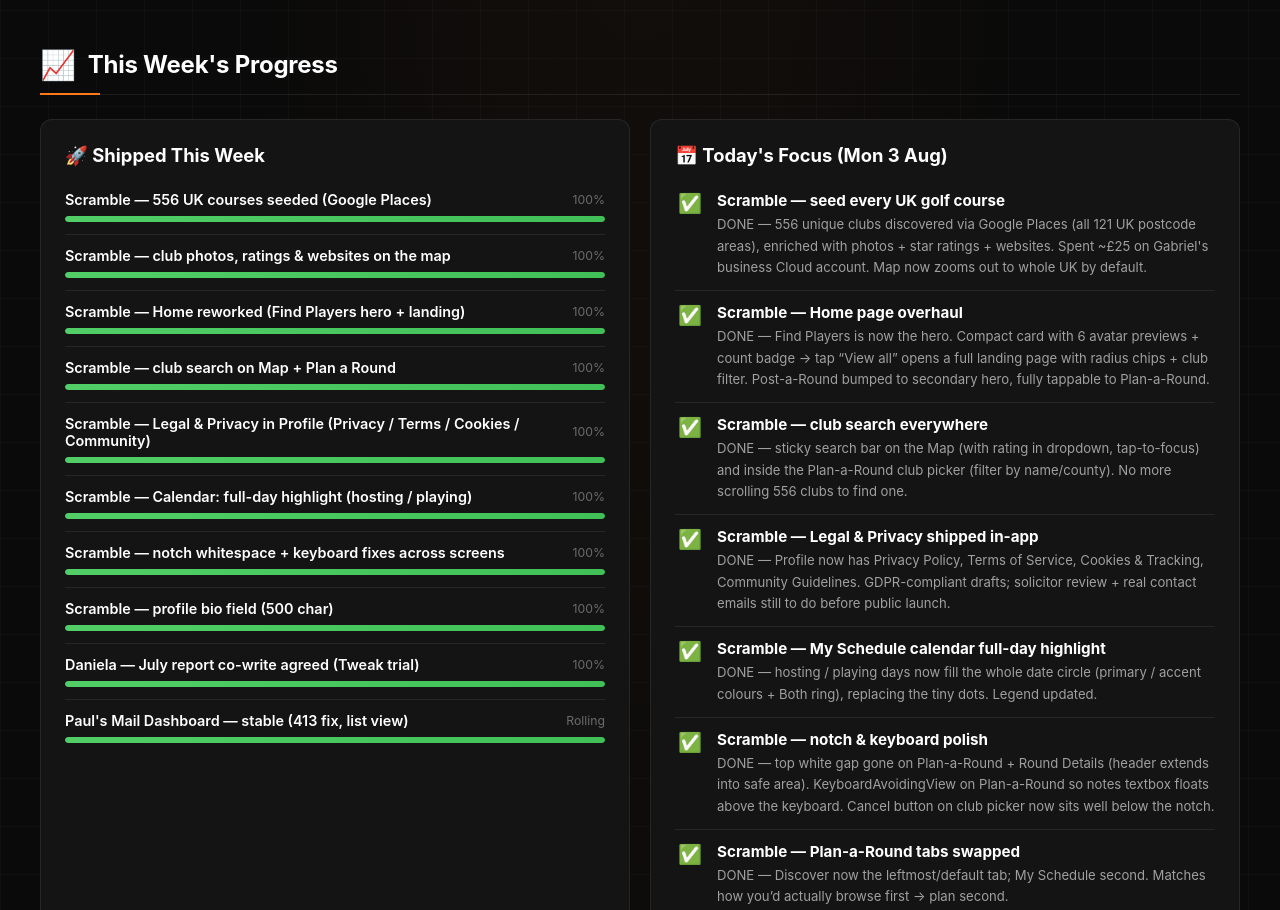
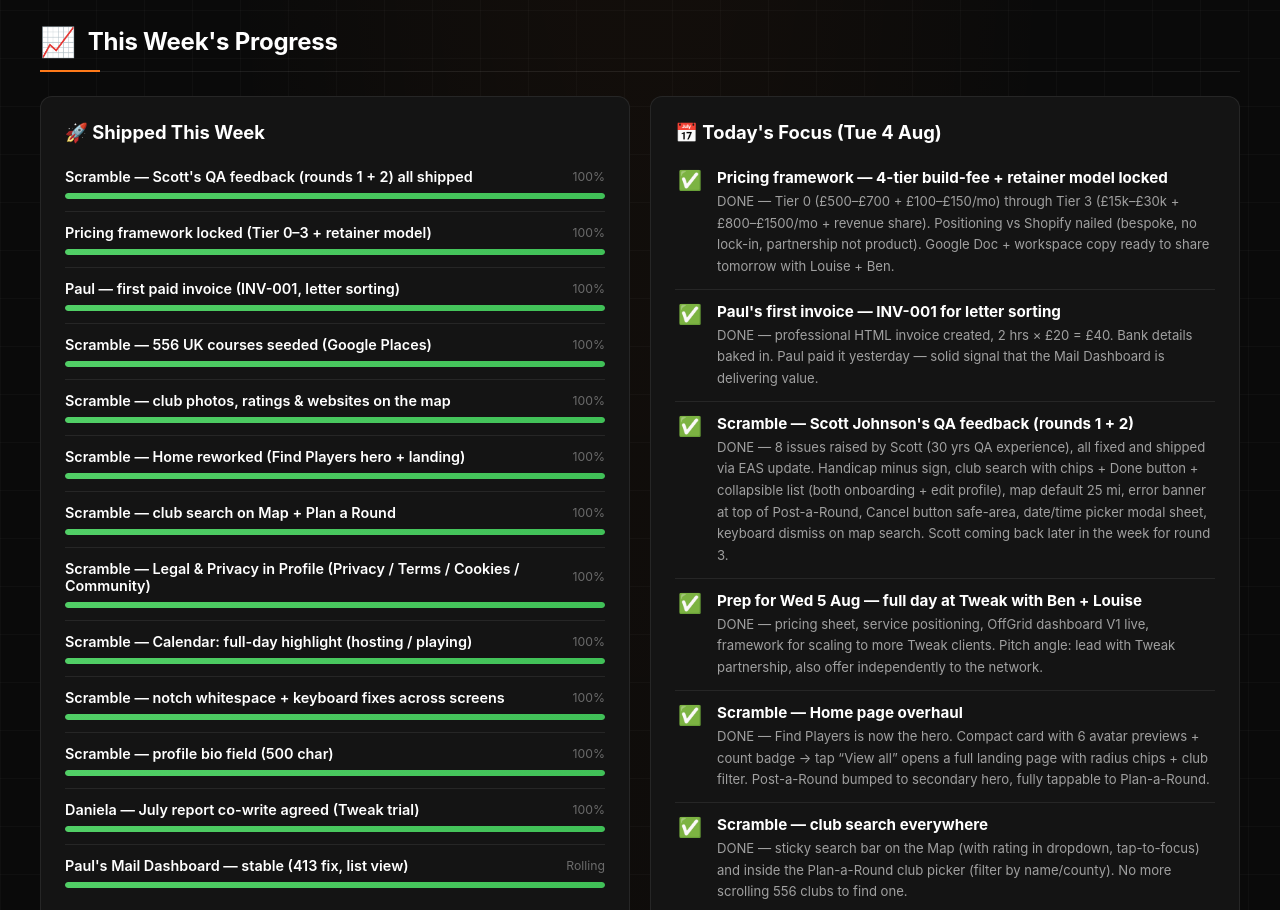
Before and after one commit to hlake1/herbie-dashboard, a plain HTML site: page index.html in a window 1280 px wide. Shown: the part 1478-2388 px from the top of the page. Drawn offline with Linux system fonts and the light colour scheme.

Commit message:
Tue 4 Aug: Scott QA rounds 1+2 shipped, pricing framework locked, Paul invoice, Tweak day tomorrow

```diff
--- a/index.html
+++ b/index.html
@@ -349,7 +349,7 @@
                         Tweak / OffGrid Pro Dashboard
                     </h3>
                     <div class="card-desc">
-                        Live dashboard for Tweak's client OffGrid Pro. Restructured (Tue 28) to match Daniela's new 7-question monthly report framework. Trialling July's report together — Daniela pulls data at month-end, we auto-populate. Awaiting call today to lock Maton API key path for August onwards.
+                        Live dashboard for Tweak's client OffGrid Pro. Restructured (Tue 28) to match Daniela's new 7-question monthly report framework. Trialling July's report together — Daniela pulls data at month-end, we auto-populate. Full day at Tweak Wed 5 Aug with Ben + Louise to lock in the partnership + scaling plan.
                     </div>
                     <div class="card-meta">
                         <span class="badge badge-hot">Live</span>
@@ -377,11 +377,11 @@
                         Scramble ⛳
                     </h3>
                     <div class="card-desc">
-                        Golf partner matching app. V1 live on Expo Go with real UK data. <strong>556 UK golf courses seeded</strong> via Google Places (photos + star ratings + websites) on Gabriel's business Cloud account for ~£25-30 one-off. Map defaults to zoomed-out UK view; tap any pin for photo + rating card. Home page reworked (Find Players hero + compact card + View-all landing). Legal & Privacy section shipped in Profile (Privacy Policy, Terms, Cookies, Community Guidelines). Club search on Map + Plan-a-Round. Domain <strong>scramble.org.uk</strong>.
+                        Golf partner matching app. V1 live on Expo Go with real UK data. <strong>556 UK golf courses seeded</strong>. First professional QA feedback round from <strong>Scott Johnson</strong> (30 yrs software tester) — 8 issues raised, all 8 fixed and shipped today (handicap minus sign, club search UX overhaul with chips + Done button + collapsible list, map default 25 mi, error banner top of Post-a-Round, safe-area on Cancel button, date/time picker modal sheet, keyboard dismiss on map search). Domain <strong>scramble.org.uk</strong>.
                     </div>
                     <div class="card-meta">
                         <span class="badge badge-hot">V1 iterating</span>
-                        <span>556 UK clubs live</span>
+                        <span>Scott QA round 1 shipped ✓</span>
                     </div>
                 </div>
 
@@ -452,6 +452,33 @@
             <div class="grid-2">
                 <div class="card">
                     <h3>🚀 Shipped This Week</h3>
+                    <div class="progress-item">
+                        <div class="progress-name">
+                            <strong>Scramble — Scott's QA feedback (rounds 1 + 2) all shipped</strong>
+                            <span>100%</span>
+                        </div>
+                        <div class="progress-bar">
+                            <div class="progress-fill done" style="width: 100%;"></div>
+                        </div>
+                    </div>
+                    <div class="progress-item">
+                        <div class="progress-name">
+                            <strong>Pricing framework locked (Tier 0–3 + retainer model)</strong>
+                            <span>100%</span>
+                        </div>
+                        <div class="progress-bar">
+                            <div class="progress-fill done" style="width: 100%;"></div>
+                        </div>
+                    </div>
+                    <div class="progress-item">
+                        <div class="progress-name">
+                            <strong>Paul — first paid invoice (INV-001, letter sorting)</strong>
+                            <span>100%</span>
+                        </div>
+                        <div class="progress-bar">
+                            <div class="progress-fill done" style="width: 100%;"></div>
+                        </div>
+                    </div>
                     <div class="progress-item">
                         <div class="progress-name">
                             <strong>Scramble — 556 UK courses seeded (Google Places)</strong>
@@ -545,12 +572,33 @@
                 </div>
 
                 <div class="card">
-                    <h3>📅 Today's Focus (Mon 3 Aug)</h3>
+                    <h3>📅 Today's Focus (Tue 4 Aug)</h3>
                     <div class="focus-item">
                         <div class="focus-icon">✅</div>
                         <div class="focus-content">
-                            <strong>Scramble — seed every UK golf course</strong>
-                            <span>DONE — 556 unique clubs discovered via Google Places (all 121 UK postcode areas), enriched with photos + star ratings + websites. Spent ~£25 on Gabriel's business Cloud account. Map now zooms out to whole UK by default.</span>
+                            <strong>Pricing framework — 4-tier build-fee + retainer model locked</strong>
+                            <span>DONE — Tier 0 (£500–£700 + £100–£150/mo) through Tier 3 (£15k–£30k + £800–£1500/mo + revenue share). Positioning vs Shopify nailed (bespoke, no lock-in, partnership not product). Google Doc + workspace copy ready to share tomorrow with Louise + Ben.</span>
+                        </div>
+                    </div>
+                    <div class="focus-item">
+                        <div class="focus-icon">✅</div>
+                        <div class="focus-content">
+                            <strong>Paul's first invoice — INV-001 for letter sorting</strong>
+                            <span>DONE — professional HTML invoice created, 2 hrs × £20 = £40. Bank details baked in. Paul paid it yesterday — solid signal that the Mail Dashboard is delivering value.</span>
+                        </div>
+                    </div>
+                    <div class="focus-item">
+                        <div class="focus-icon">✅</div>
+                        <div class="focus-content">
+                            <strong>Scramble — Scott Johnson's QA feedback (rounds 1 + 2)</strong>
+                            <span>DONE — 8 issues raised by Scott (30 yrs QA experience), all fixed and shipped via EAS update. Handicap minus sign, club search with chips + Done button + collapsible list (both onboarding + edit profile), map default 25 mi, error banner at top of Post-a-Round, Cancel button safe-area, date/time picker modal sheet, keyboard dismiss on map search. Scott coming back later in the week for round 3.</span>
+                        </div>
+                    </div>
+                    <div class="focus-item">
+                        <div class="focus-icon">✅</div>
+                        <div class="focus-content">
+                            <strong>Prep for Wed 5 Aug — full day at Tweak with Ben + Louise</strong>
+                            <span>DONE — pricing sheet, service positioning, OffGrid dashboard V1 live, framework for scaling to more Tweak clients. Pitch angle: lead with Tweak partnership, also offer independently to the network.</span>
                         </div>
                     </div>
                     <div class="focus-item">
@@ -603,24 +651,24 @@
                         </div>
                     </div>
                     <div class="focus-item">
-                        <div class="focus-icon">💬</div>
+                        <div class="focus-icon">📅</div>
                         <div class="focus-content">
-                            <strong>Chat with mate re: ticket reseller dashboard</strong>
-                            <span>Pricing framework mapped: MVP £1.5k / Standard £2.5k / Full £4.5k. DIY comparison (Shopify £468/yr vs bespoke) prepped. Waiting on his call before scoping.</span>
+                            <strong>Wed 5 Aug — Tweak day with Ben + Louise</strong>
+                            <span>QUEUED — full day at Tweak. Goals: deepen partnership, agree scaling model beyond OffGrid Pro, present pricing framework, agree revenue split. Also flag Wed meeting with Gabriel on Scramble launch strategy — needs slotting in around Tweak day.</span>
                         </div>
                     </div>
                     <div class="focus-item">
-                        <div class="focus-icon">📅</div>
+                        <div class="focus-icon">🎯</div>
                         <div class="focus-content">
-                            <strong>Wed meeting with Gabriel</strong>
-                            <span>QUEUED — launch strategy: 1 club vs 1 area at a time. Prep note pending.</span>
+                            <strong>Ticket reseller mate — Tier 0 pricing ready</strong>
+                            <span>Now sitting in the reusable pricing doc as Tier 0 (£500–£700 build + £100–£150/mo). Ready to send once he confirms interest.</span>
                         </div>
                     </div>
                     <div class="focus-item">
                         <div class="focus-icon">⏳</div>
                         <div class="focus-content">
-                            <strong>Daniela call</strong>
-                            <span>Waiting for her to lock in 15-min slot today. Prep: demo Maton UX, walk through key generation.</span>
+                            <strong>Scramble — Scott's QA round 3</strong>
+                            <span>Scott coming back later in the week for another pass. If it's still "pretty tight" like last time, we're in a strong V1 state.</span>
                         </div>
                     </div>
                 </div>
```
